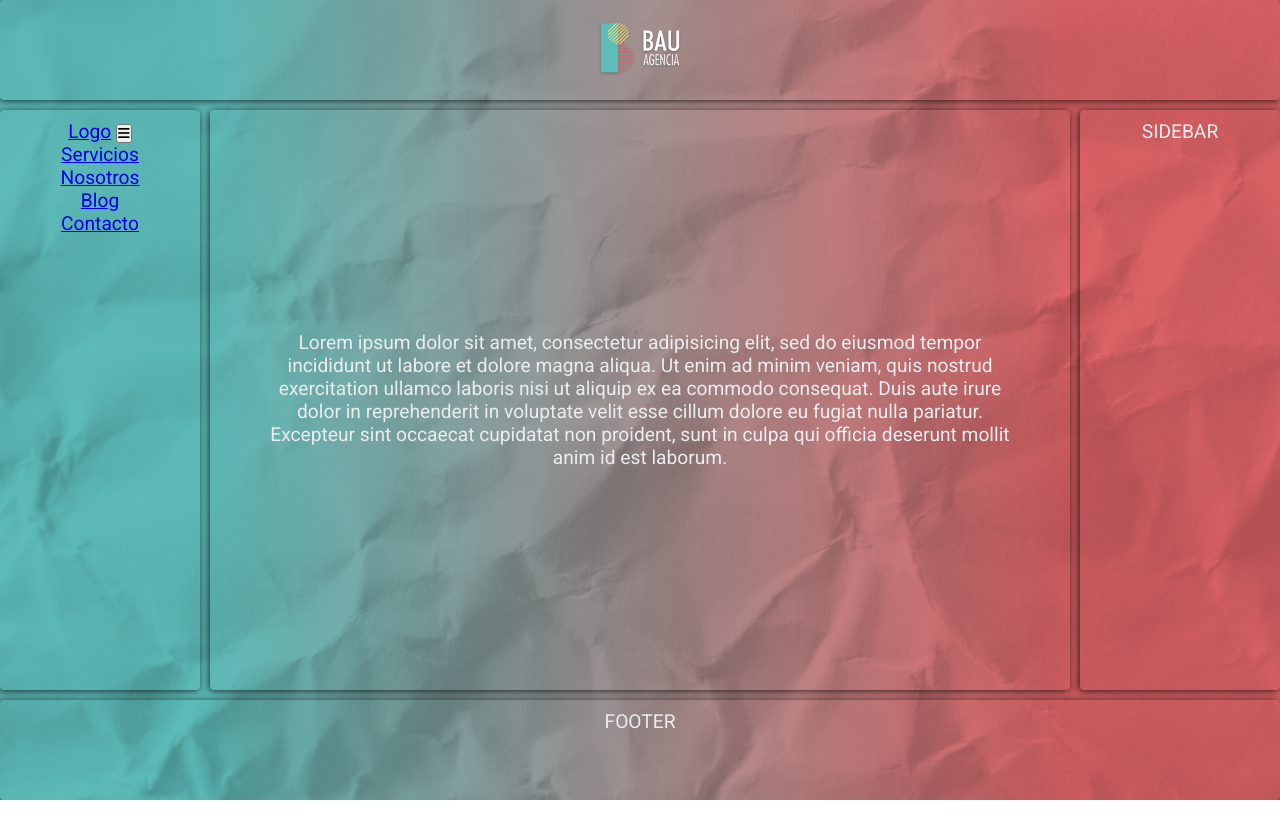
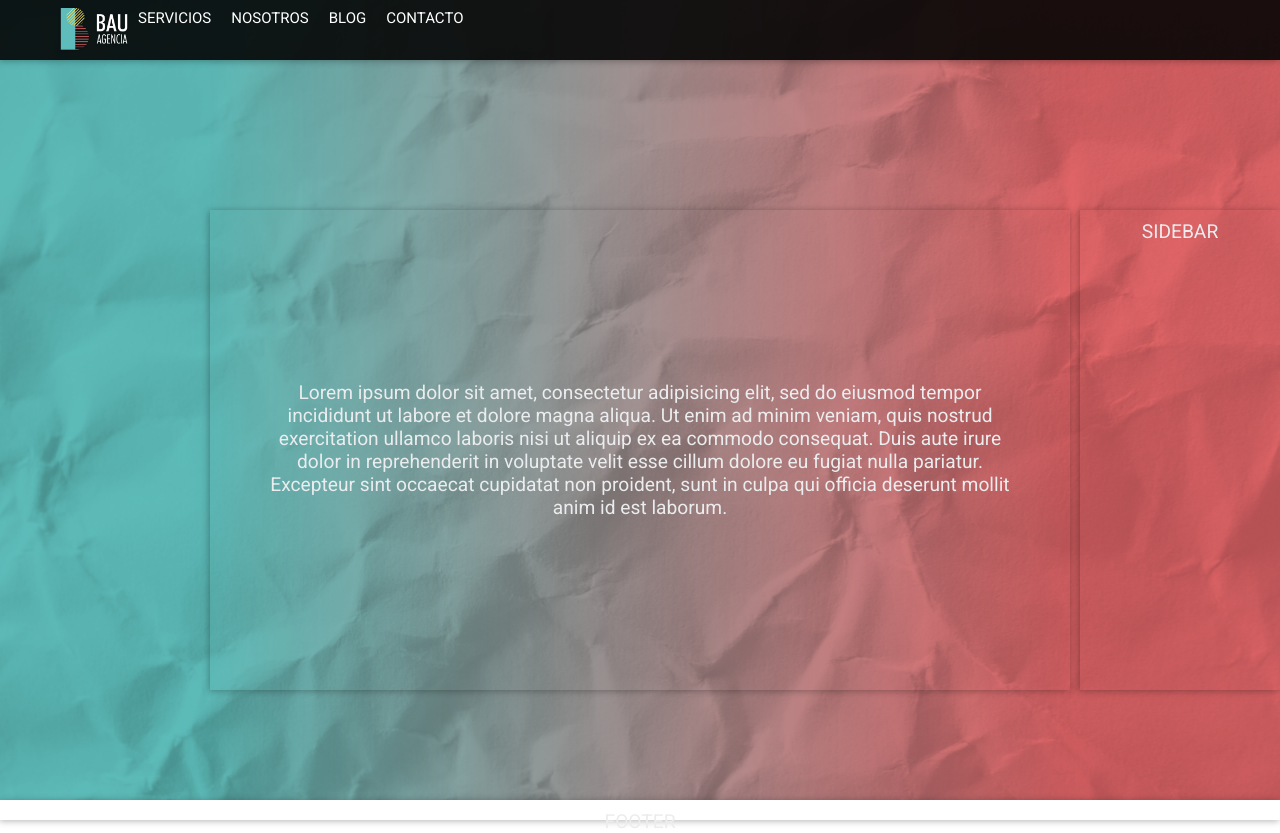
Before and after one commit to kindred-a/grid_layout_bau_1, a plain HTML site: page index.html in a window 1280 px wide. Before the commit the page ends 800 px from the top, so only its background shows below. Drawn offline with Linux system fonts and the light colour scheme.

Commit message:
lo mismo

```diff
--- a/index.html
+++ b/index.html
@@ -1,5 +1,6 @@
 <!DOCTYPE html>
 <html lang="en" dir="ltr">
+
 <head>
     <meta charset="utf-8">
     <meta name="viewport" content="width=device-width, initial-scale=1.0">
@@ -7,8 +8,20 @@
     <script src="https://kit.fontawesome.com/53155553c4.js" crossorigin="anonymous"></script>
     <title>grid layout</title>
 </head>
+
 <body class="grid_container">
-        <header class="header"><a href="#" class="logo"><img class="logo_img" src="img/logo_header.png"></a>
+    <header class="header">
+        <button class="nav_toggle">
+            <i class="fas fa-bars"></i>
+        </button>
+        <ul class="nav_menu">
+            <a href="#" class="logo"><img class="logo_img" src="img/logo_header.png"></a>
+            <li class="nav_menu_item"><a href="#" class="nav_menu_link nav_link">Servicios</a></li>
+            <li class="nav_menu_item"><a href="#" class="nav_menu_link nav_link">Nosotros</a></li>
+            <li class="nav_menu_item"><a href="#" class="nav_menu_link nav_link">Blog</a></li>
+            <li class="nav_menu_item"><a href="#" class="nav_menu_link nav_link">Contacto</a></li>
+        </ul>
+
     </header>
     <!--    <nav class="navbar">
             <ul class="nav_menu">
@@ -17,7 +30,7 @@
                 <li class="nav_menu_item"><a href="#" class="nav_menu_link">Blog</a></li>
                 <li class="nav_menu_item"><a href="#" class="nav_menu_link">Contacto</a></li>
             </ul>
-        </nav>   -->
+        </nav>
     <nav class="nav">
         <a href="#" class="logo nav_link">Logo</a>
         <button class="nav_toggle">
@@ -30,9 +43,11 @@
             <li class="nav_menu_item"><a href="#" class="nav_menu_link nav_link">Contacto</a></li>
         </ul>
     </nav>
-
+-->
     <aside class="sidebar">SIDEBAR</aside>
-        <article class="main">Lorem ipsum dolor sit amet, consectetur adipisicing elit, sed do eiusmod tempor incididunt ut labore et dolore magna aliqua. Ut enim ad minim veniam, quis nostrud exercitation ullamco laboris nisi ut aliquip ex ea commodo consequat. Duis aute irure dolor in reprehenderit in voluptate velit esse cillum dolore eu fugiat nulla pariatur. Excepteur sint occaecat cupidatat non proident, sunt in culpa qui officia deserunt mollit anim id est laborum.</article>
+    <article class="main">Lorem ipsum dolor sit amet, consectetur adipisicing elit, sed do eiusmod tempor incididunt ut labore et dolore magna aliqua. Ut enim ad minim veniam, quis nostrud exercitation ullamco laboris nisi ut aliquip ex ea commodo
+        consequat. Duis aute irure dolor in reprehenderit in voluptate velit esse cillum dolore eu fugiat nulla pariatur. Excepteur sint occaecat cupidatat non proident, sunt in culpa qui officia deserunt mollit anim id est laborum.</article>
     <footer class="footer">FOOTER</footer>
 </body>
+
 </html>
--- a/styles.css
+++ b/styles.css
@@ -21,23 +21,29 @@ body {
 }
 
 .grid_container>* {
-    box-shadow: -1px 1px 7px 0px rgba(0, 0, 0, 0.75);
-    border-radius: 4px;
+    margin-top: 100px;
+    box-shadow: -1px 1px 7px 0px rgba(0, 0, 0, 0.3);
     padding: 10px;
     text-align: center;
     color: #EAECEE;
 }
 
 .header {
-    grid-area: header;
+    background-color: rgba(5, 5, 5, 0.9);
+    margin-top: 0px;
     display: flex;
     align-items: center;
-    justify-content: center;
+    justify-content: flex-start;
+    position: fixed;
+    width: 100%;
+    height: 60px;
     /*background-color: #133539;*/
 }
 
 .logo img {
-    height: 80px;
+    padding-top: 2px;
+    padding-left: 50px;
+    height: 70px;
 }
 
 .logo_img {
@@ -52,8 +58,27 @@ body {
     /*background-color: #D8DE9C;*/
 }
 
+.nav_link {
+    color: white;
+    text-decoration: none;
+}
+
+.nav_menu {
+    display: flex;
+    justify-content: space-between;
+    /* margin-right: 40px; */
+    list-style: none;
+}
+
+.nav_menu_item {
+    font-size: 15px;
+    margin: 0 10px;
+    line-height: 50px;
+    text-transform: uppercase;
+    width: max-content;
+}
+
 .main {
-    background-image: url(img/logo BAU.svg);
     grid-area: main;
     display: flex;
     align-items: center;
@@ -76,7 +101,17 @@ body {
     display: grid;
     gap: 10px;
     grid-template:
-        "header"100px "navbar"50px "main"auto "sidebar"100px "footer"100px;
+        "header"80px "navbar"50px "main"auto "sidebar"100px "footer"100px;
+}
+
+.nav_toggle {
+    background: none;
+    border: none;
+    color: white;
+    font-size: 30px;
+    padding: 0 20px;
+    line-height: 60px;
+    display: none;
 }
 
 /* @media para tablet */
```
Lines whose indentation alone changed are shown as unchanged.
